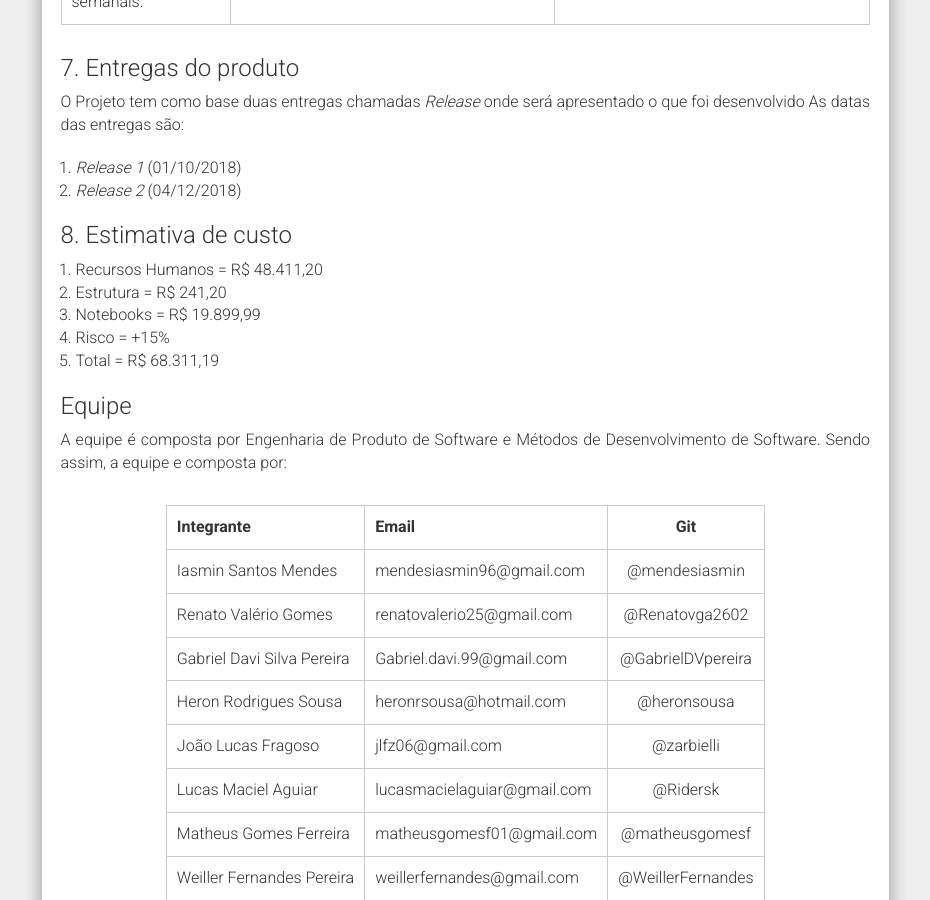
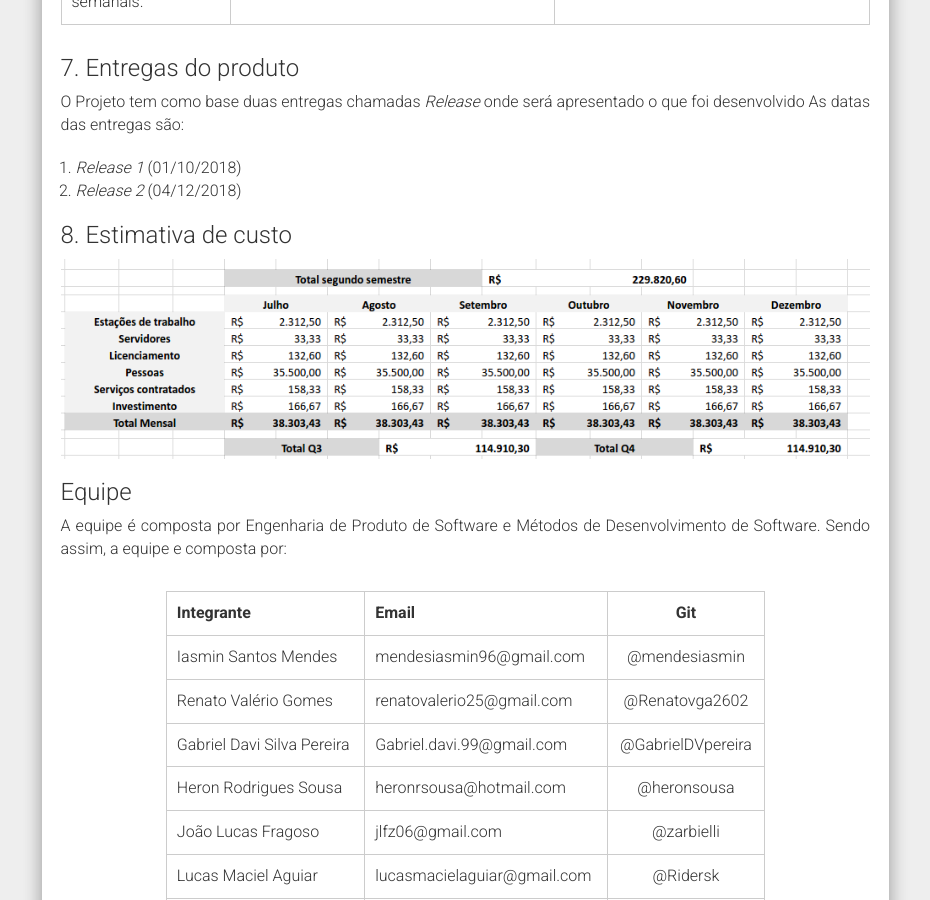
Before and after one commit to fga-eps-mds/2018.2-IndicaAi, a Jekyll site: the page built from docs/_posts/2018-08-27-tap.md, in a window 1280 px wide and 900 px high, scrolled down 2209 px. Shown: the whole window, without its empty margins (321-1251 px from the left). Built offline with Jekyll 4.4.1, drawn with Linux system fonts in a browser that asks for light colours; nearby versions of some CDN libraries; comment, search, counter and statistics services are not loaded.

Commit message:
Update cost estimate 2018-08-27-tap.md

```diff
--- a/docs/_posts/2018-08-27-tap.md
+++ b/docs/_posts/2018-08-27-tap.md
@@ -67,11 +67,7 @@ As datas das entregas são:
 
 ### 8. Estimativa de custo
 
- 1. Recursos Humanos = R$ 48.411,20
- 2. Estrutura = R$ 241,20
- 3. Notebooks =  R$ 19.899,99
- 4. Risco =  +15%
- 5. Total = R$ 68.311,19
+ ![Custo]({{ site.baseurl }}/assets/custo.png)
 
 
 
```
